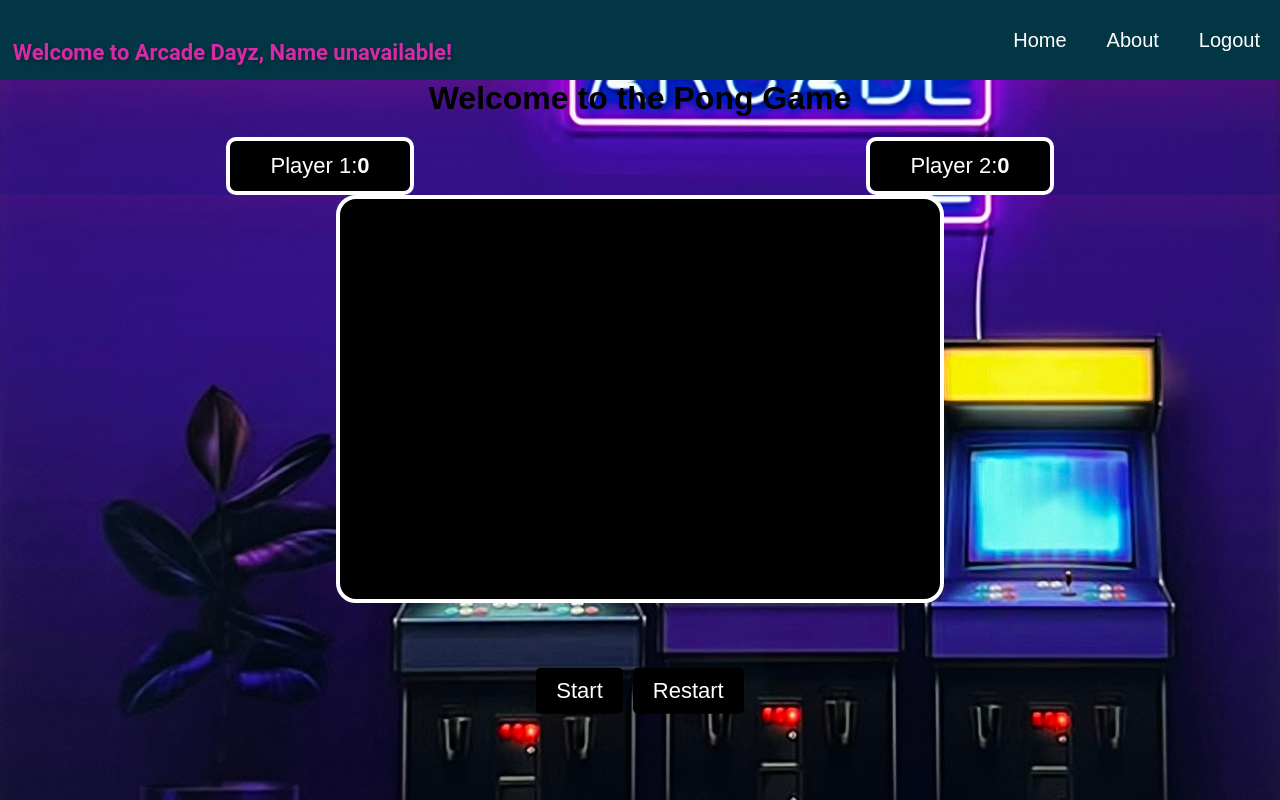
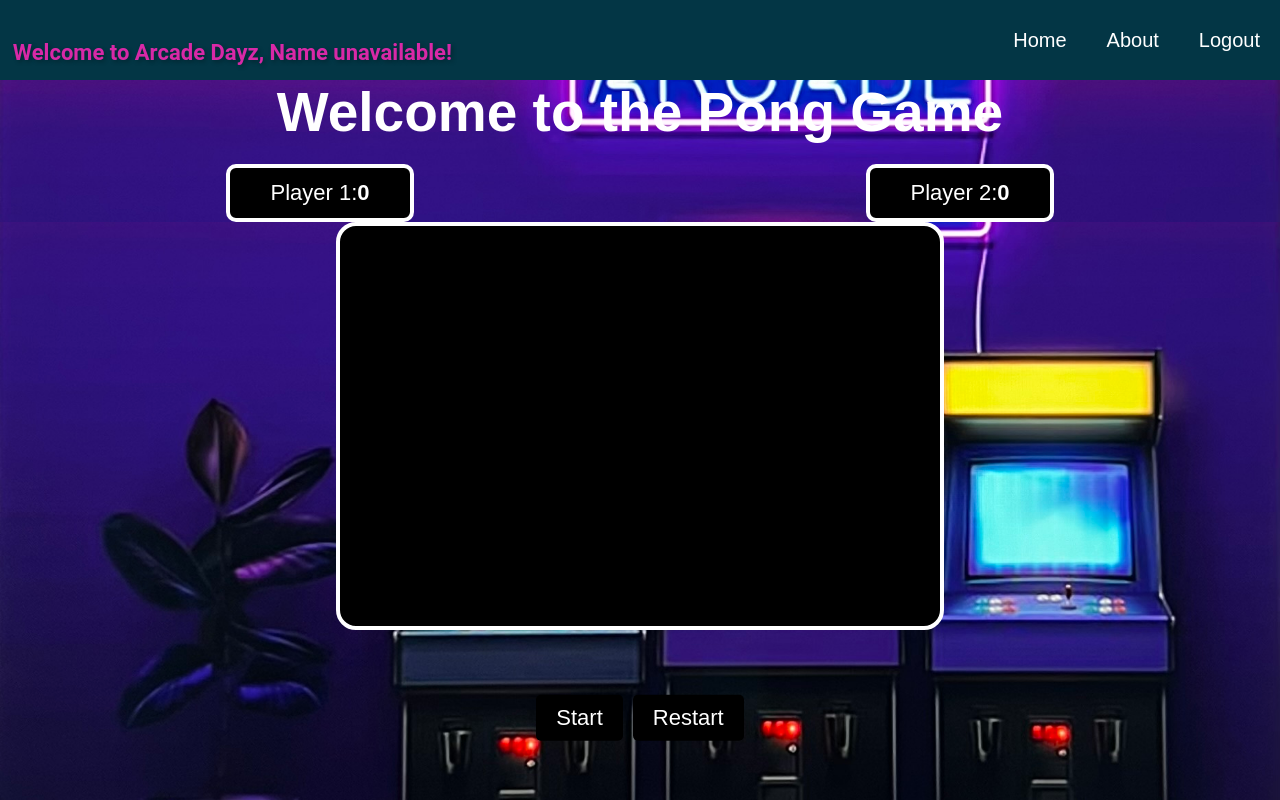
Before and after one commit to WeCanCodeIT/arcade-dayz-team-super-awesome, a React (Create React App) app in the folder Frontend/: page /PongGame in a window 1280 px wide. Built offline with nearby package versions, Linux system fonts and the light colour scheme.

Commit message:
changed title color and adjusted sizing.

```diff
--- a/Frontend/src/pages/pong-game.css
+++ b/Frontend/src/pages/pong-game.css
@@ -27,6 +27,8 @@
 
 .pong-title {
   margin: 80px 0 10px 0;
+  font-size: 55px;
+  color: white;
 }
 
 .pong-player-info {
@@ -113,7 +115,7 @@ canvas {
 
 .game-over {
   color: white;
-  font-size: 24px;
+  font-size: 44px;
   font-weight: bold;
   margin-top: 20px;
   text-align: center;
```
